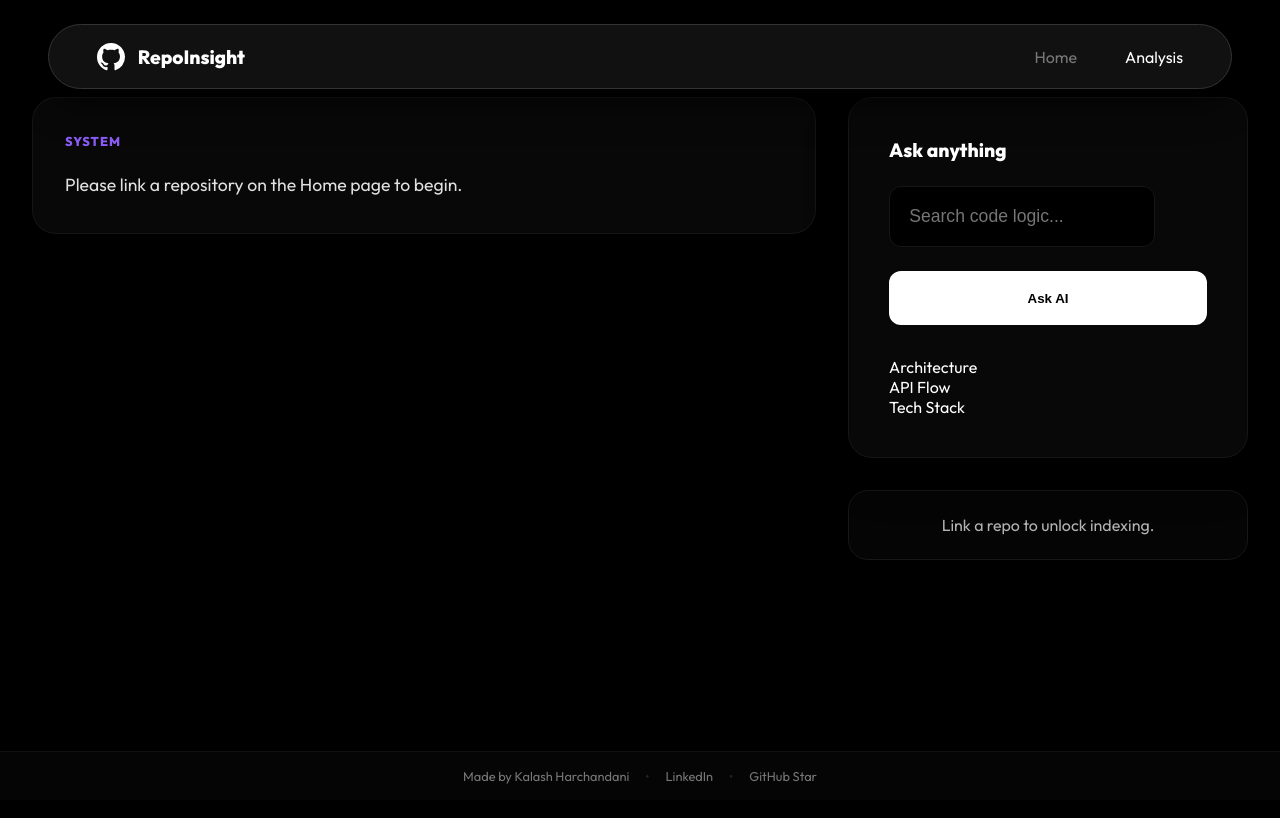
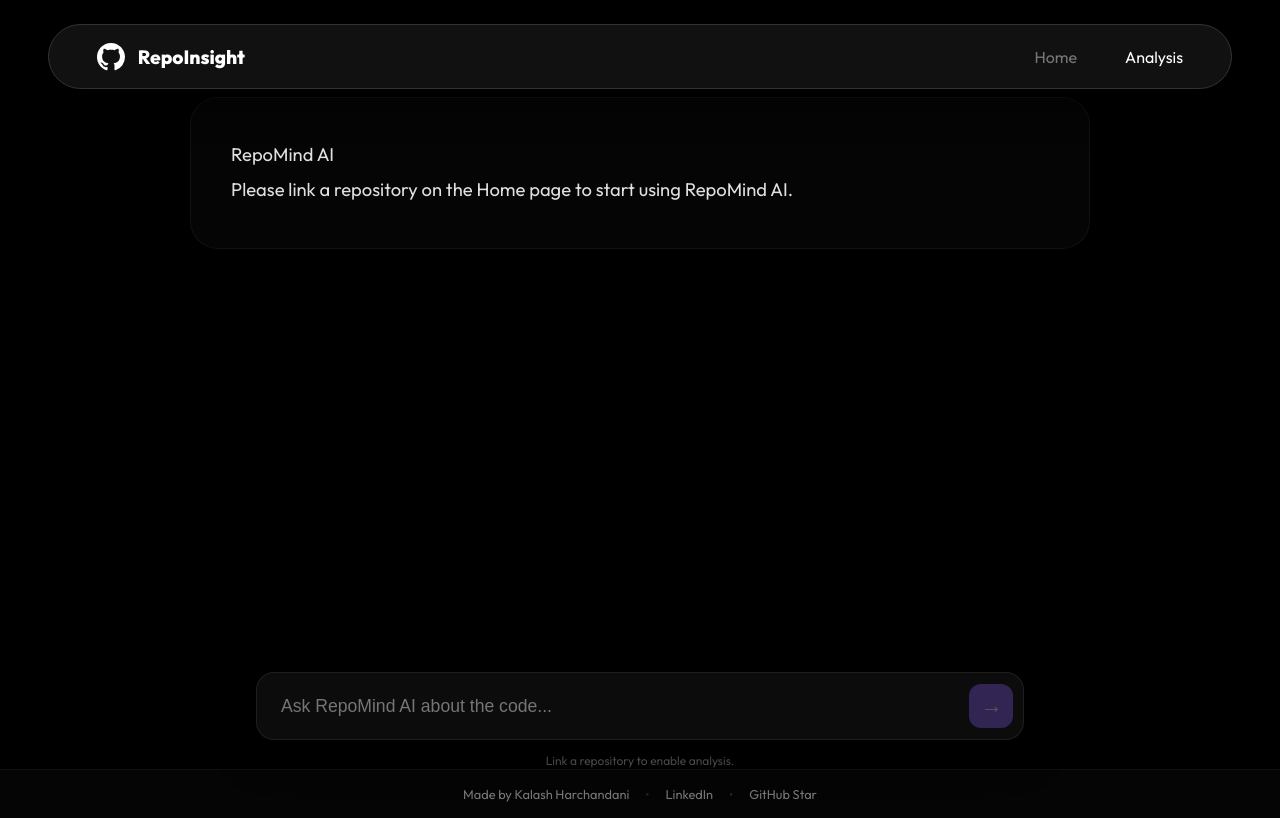
Before and after one commit to Kalash-Harchandani/repoinsight-ai, a React (Create React App) app in the folder client/: page / in a window 1280 px wide. Both pictures are taken after a click on the element "Analysis". Built offline with nearby package versions, Linux system fonts and the light colour scheme.

Commit message:
feat: implement RepoMind AI single-column chat interface

```diff
--- a/client/src/components/AnalysisView.js
+++ b/client/src/components/AnalysisView.js
@@ -49,54 +49,45 @@
   }, [repoUrl, answer, querying, summaryRequested, handleQuery]);
 
   return (
-    <div className="analysis-layout animate">
-      {/* Left Panel: AI Responses */}
-      <div className="chat-panel">
+    <div className="repomind-chat-container animate">
+      {/* Scrollable Chat Area */}
+      <div className="chat-scroll-area">
         <div className="message-bubble message-ai">
-          <h3 style={{ marginBottom: '1rem', fontSize: '0.8rem', color: 'var(--primary)', letterSpacing: '1px' }}>
-            {repoUrl ? `ANALYSIS: ${repoName}` : 'SYSTEM'}
-          </h3>
-          {querying ? (
-            <div className="animate">Thinking...</div>
-          ) : answer ? (
-            <Typewriter text={answer} />
-          ) : (
-            <div>{repoUrl ? 'Initializing analysis...' : 'Please link a repository on the Home page to begin.'}</div>
-          )}
+          <div className="bubble-header">
+            {repoUrl ? `RepoMind AI : ${repoName}` : 'RepoMind AI'}
+          </div>
+          <div className="bubble-content">
+            {querying ? (
+              <div className="animate">RepoMind is thinking...</div>
+            ) : answer ? (
+              <Typewriter text={answer} />
+            ) : (
+              <div>{repoUrl ? 'RepoMind AI is ready. What would you like to know about this codebase?' : 'Please link a repository on the Home page to start using RepoMind AI.'}</div>
+            )}
+          </div>
         </div>
       </div>
 
-      {/* Right Panel: User Input */}
-      <div className="query-panel">
-        <div className="card">
-          <h2 style={{ fontSize: '1.2rem', marginBottom: '1.5rem' }}>Ask anything</h2>
+      {/* Sticky Bottom Input Bar */}
+      <div className="chat-input-wrapper">
+        <div className="chat-input-container">
           <input
             type="text"
-            placeholder="Search code logic..."
+            placeholder="Ask RepoMind AI about the code..."
             value={question}
             onChange={(e) => setQuestion(e.target.value)}
             onKeyDown={(e) => e.key === 'Enter' && handleQuery()}
           />
           <button
-            className="btn-primary"
-            style={{ marginTop: '1.5rem', width: '100%' }}
+            className="chat-send-btn"
             onClick={() => handleQuery()}
             disabled={querying || !repoUrl}
           >
-            {querying ? 'Searching...' : 'Ask AI'}
+            {querying ? '...' : '→'}
           </button>
-
-          <div className="pill-container" style={{ marginTop: '2rem' }}>
-            {['Architecture', 'API Flow', 'Tech Stack'].map((q) => (
-              <div key={q} className="pill" onClick={() => handleQuery(q)}>{q}</div>
-            ))}
-          </div>
         </div>
-
         {!repoUrl && (
-          <div className="card-minimal" style={{ textAlign: 'center', opacity: 0.7 }}>
-            Link a repo to unlock indexing.
-          </div>
+          <div className="input-hint">Link a repository to enable analysis.</div>
         )}
       </div>
     </div>
--- a/client/src/index.css
+++ b/client/src/index.css
@@ -273,41 +273,99 @@
   }
 }
 
-/* Analysis Layout */
-.analysis-layout {
-  display: grid;
-  grid-template-columns: 1fr 400px;
-  gap: 2rem;
+/* RepoMind AI Chat Layout */
+.repomind-chat-container {
+  display: flex;
+  flex-direction: column;
   width: 100%;
-  max-width: 1400px;
+  max-width: 900px;
   margin: 0 auto;
+  height: calc(100vh - 160px);
+  position: relative;
 }
 
-.chat-panel {
+.chat-scroll-area {
+  flex: 1;
+  overflow-y: auto;
+  padding-bottom: 120px; /* Space for input bar */
   display: flex;
   flex-direction: column;
-  gap: 1.5rem;
-  min-height: 500px;
 }
 
-.query-panel {
+.chat-input-wrapper {
+  position: fixed;
+  bottom: 2rem;
+  left: 50%;
+  transform: translateX(-50%);
+  width: 100%;
+  max-width: 800px;
+  padding: 0 1rem;
+  z-index: 100;
+}
+
+.chat-input-container {
+  background: rgba(15, 15, 15, 0.8);
+  backdrop-filter: blur(20px);
+  border: 1px solid rgba(255, 255, 255, 0.08);
+  border-radius: 18px;
+  padding: 0.6rem 0.6rem 0.6rem 1.5rem;
   display: flex;
-  flex-direction: column;
-  gap: 2rem;
-  position: sticky;
-  top: 2rem;
+  align-items: center;
+  gap: 1rem;
+  box-shadow: 0 10px 40px rgba(0, 0, 0, 0.5);
+}
+
+.chat-input-container input {
+  flex: 1;
+  background: transparent;
+  border: none;
+  padding: 0.8rem 0;
+  font-size: 1.1rem;
+  outline: none;
+}
+
+.chat-send-btn {
+  background: var(--primary);
+  color: #fff;
+  border: none;
+  width: 44px;
+  height: 44px;
+  border-radius: 12px;
+  display: flex;
+  align-items: center;
+  justify-content: center;
+  cursor: pointer;
+  font-size: 1.4rem;
+  transition: all 0.2s ease;
+}
+
+.chat-send-btn:hover {
+  transform: scale(1.05);
+  box-shadow: 0 0 20px var(--primary-glow);
+}
+
+.chat-send-btn:disabled {
+  opacity: 0.3;
+  cursor: not-allowed;
+}
+
+.input-hint {
+  text-align: center;
+  margin-top: 0.8rem;
+  font-size: 0.75rem;
+  color: var(--text-dim);
+  opacity: 0.6;
 }
 
 .message-bubble {
-  width: 100%;
-  padding: 2rem;
-  border-radius: 24px;
-  line-height: 1.8;
-  font-size: 1.1rem;
-  position: relative;
-  background: rgba(255, 255, 255, 0.03);
+  padding: 2.5rem;
+  border-radius: 28px;
+  line-height: 1.9;
+  font-size: 1.15rem;
+  background: rgba(255, 255, 255, 0.02);
   border: 1px solid rgba(255, 255, 255, 0.05);
-  backdrop-filter: blur(10px);
+  backdrop-filter: blur(20px);
+  margin-bottom: 2rem;
 }
 
 .message-ai {
```
